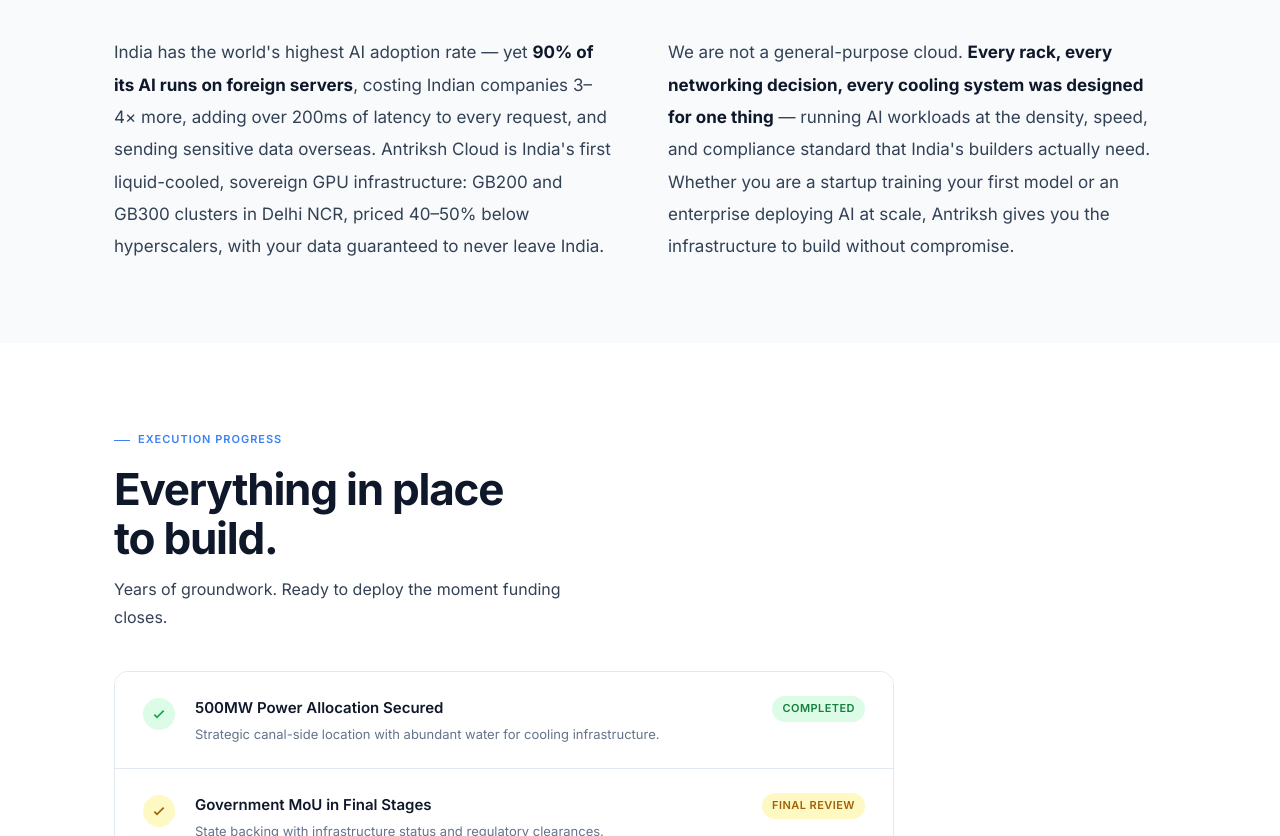
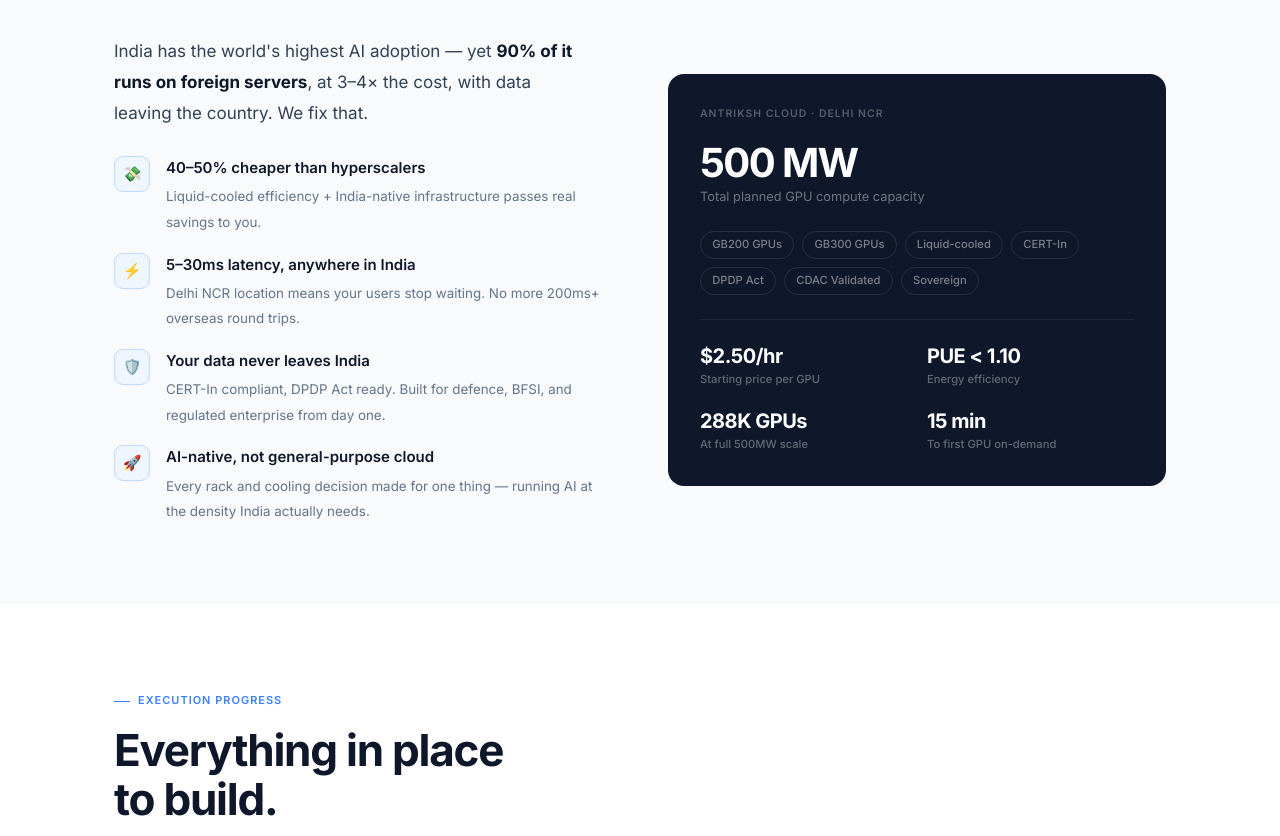
Before and after one commit to singh44-buffalo-edu/Antriksh_Cloud, a plain HTML site: page Dev/index.html in a window 1280 px wide. Shown: the part 1005-1841 px from the top of the page. Drawn offline with Linux system fonts and the light colour scheme.

Commit message:
Refactor value proposition section layout and styles

```diff
--- a/Dev/index.html
+++ b/Dev/index.html
@@ -98,10 +98,25 @@
 
         /* VALUE PROPOSITION */
         #value{background:var(--bg-sub)}
-        .vp-grid{display:grid;grid-template-columns:1fr 1fr;gap:3.5rem;margin-top:2.5rem}
-        @media(max-width:760px){.vp-grid{grid-template-columns:1fr;gap:1.75rem}}
-        .vp-p{font-size:1.0625rem;color:var(--ink-mid);line-height:1.9}
-        .vp-p strong{color:var(--ink)}
+        .vp-layout{display:grid;grid-template-columns:1fr 1fr;gap:3.5rem;margin-top:2.5rem;align-items:center}
+        @media(max-width:760px){.vp-layout{grid-template-columns:1fr;gap:2rem}}
+        .vp-bullets{display:flex;flex-direction:column;gap:1.125rem;margin-top:1.75rem}
+        .vp-point{display:flex;gap:1rem;align-items:flex-start}
+        .vp-icon{width:36px;height:36px;border-radius:9px;background:var(--blue-lt);border:1px solid #bfdbfe;display:flex;align-items:center;justify-content:center;flex-shrink:0;font-size:.9375rem}
+        .vp-point-text strong{display:block;font-size:.9375rem;font-weight:600;color:var(--ink);margin-bottom:.2rem}
+        .vp-point-text span{font-size:.8375rem;color:var(--ink-soft);line-height:1.6}
+        .vp-visual{border-radius:16px;overflow:hidden;background:var(--ink);position:relative;min-height:400px;display:flex;flex-direction:column}
+        .vp-visual-top{padding:2rem 2rem 1.5rem;flex:1}
+        .vp-visual-label{font-size:.65rem;font-weight:600;letter-spacing:.1em;text-transform:uppercase;color:rgba(255,255,255,.3);margin-bottom:1.25rem}
+        .vp-visual-stat{margin-bottom:1.5rem}
+        .vp-visual-stat-val{font-size:2.5rem;font-weight:700;color:#fff;letter-spacing:-0.04em;line-height:1}
+        .vp-visual-stat-lbl{font-size:.8rem;color:rgba(255,255,255,.4);margin-top:.25rem}
+        .vp-visual-divider{height:1px;background:rgba(255,255,255,.07);margin:0 2rem}
+        .vp-visual-bottom{padding:1.5rem 2rem 2rem;display:grid;grid-template-columns:1fr 1fr;gap:1.25rem}
+        .vp-mini-stat-val{font-size:1.25rem;font-weight:700;color:#fff;letter-spacing:-0.025em;line-height:1.2;margin-bottom:.2rem}
+        .vp-mini-stat-lbl{font-size:.7rem;color:rgba(255,255,255,.35);font-weight:500}
+        .vp-tags{display:flex;flex-wrap:wrap;gap:.5rem;margin-top:1.5rem}
+        .vp-tag{font-size:.7rem;font-weight:500;padding:.25rem .7rem;border-radius:100px;border:1px solid rgba(255,255,255,.1);color:rgba(255,255,255,.45)}
 
         /* TRACTION */
         #traction{background:var(--bg)}
@@ -410,13 +425,79 @@
     <div class="container">
         <div class="lbl">What We Do</div>
         <h2>Built for India.<br>Built for AI.</h2>
-        <div class="vp-grid">
-            <p class="vp-p">
-                India has the world's highest AI adoption rate — yet <strong>90% of its AI runs on foreign servers</strong>, costing Indian companies 3–4× more, adding over 200ms of latency to every request, and sending sensitive data overseas. Antriksh Cloud is India's first liquid-cooled, sovereign GPU infrastructure: GB200 and GB300 clusters in Delhi NCR, priced 40–50% below hyperscalers, with your data guaranteed to never leave India.
-            </p>
-            <p class="vp-p">
-                We are not a general-purpose cloud. <strong>Every rack, every networking decision, every cooling system was designed for one thing</strong> — running AI workloads at the density, speed, and compliance standard that India's builders actually need. Whether you are a startup training your first model or an enterprise deploying AI at scale, Antriksh gives you the infrastructure to build without compromise.
-            </p>
+        <div class="vp-layout">
+            <div>
+                <p style="font-size:1.0625rem;color:var(--ink-mid);line-height:1.8;max-width:460px">India has the world's highest AI adoption — yet <strong style="color:var(--ink)">90% of it runs on foreign servers</strong>, at 3–4× the cost, with data leaving the country. We fix that.</p>
+                <div class="vp-bullets">
+                    <div class="vp-point">
+                        <div class="vp-icon">💸</div>
+                        <div class="vp-point-text">
+                            <strong>40–50% cheaper than hyperscalers</strong>
+                            <span>Liquid-cooled efficiency + India-native infrastructure passes real savings to you.</span>
+                        </div>
+                    </div>
+                    <div class="vp-point">
+                        <div class="vp-icon">⚡</div>
+                        <div class="vp-point-text">
+                            <strong>5–30ms latency, anywhere in India</strong>
+                            <span>Delhi NCR location means your users stop waiting. No more 200ms+ overseas round trips.</span>
+                        </div>
+                    </div>
+                    <div class="vp-point">
+                        <div class="vp-icon">🛡️</div>
+                        <div class="vp-point-text">
+                            <strong>Your data never leaves India</strong>
+                            <span>CERT-In compliant, DPDP Act ready. Built for defence, BFSI, and regulated enterprise from day one.</span>
+                        </div>
+                    </div>
+                    <div class="vp-point">
+                        <div class="vp-icon">🚀</div>
+                        <div class="vp-point-text">
+                            <strong>AI-native, not general-purpose cloud</strong>
+                            <span>Every rack and cooling decision made for one thing — running AI at the density India actually needs.</span>
+                        </div>
+                    </div>
+                </div>
+            </div>
+
+            <!-- Visual panel -->
+            <div class="vp-visual">
+                <div class="vp-visual-top">
+                    <div class="vp-visual-label">Antriksh Cloud · Delhi NCR</div>
+                    <div class="vp-visual-stat">
+                        <div class="vp-visual-stat-val">500 MW</div>
+                        <div class="vp-visual-stat-lbl">Total planned GPU compute capacity</div>
+                    </div>
+                    <div class="vp-tags">
+                        <span class="vp-tag">GB200 GPUs</span>
+                        <span class="vp-tag">GB300 GPUs</span>
+                        <span class="vp-tag">Liquid-cooled</span>
+                        <span class="vp-tag">CERT-In</span>
+                        <span class="vp-tag">DPDP Act</span>
+                        <span class="vp-tag">CDAC Validated</span>
+                        <span class="vp-tag">Sovereign</span>
+                    </div>
+                </div>
+                <div class="vp-visual-divider"></div>
+                <div class="vp-visual-bottom">
+                    <div>
+                        <div class="vp-mini-stat-val">$2.50/hr</div>
+                        <div class="vp-mini-stat-lbl">Starting price per GPU</div>
+                    </div>
+                    <div>
+                        <div class="vp-mini-stat-val">PUE &lt; 1.10</div>
+                        <div class="vp-mini-stat-lbl">Energy efficiency</div>
+                    </div>
+                    <div>
+                        <div class="vp-mini-stat-val">288K GPUs</div>
+                        <div class="vp-mini-stat-lbl">At full 500MW scale</div>
+                    </div>
+                    <div>
+                        <div class="vp-mini-stat-val">15 min</div>
+                        <div class="vp-mini-stat-lbl">To first GPU on-demand</div>
+                    </div>
+                </div>
+            </div>
         </div>
     </div>
 </section>
```
